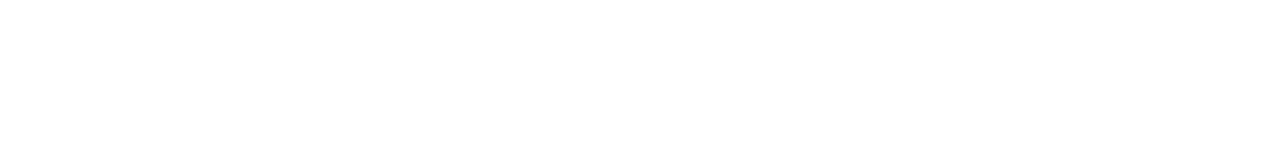
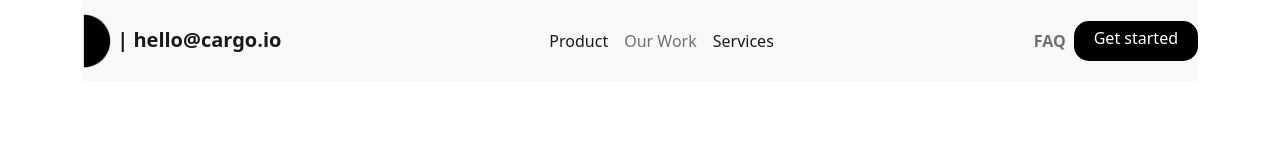
Before and after one commit to Dyepitech/tp-git, a plain HTML site: page index.html in a window 1280 px wide. Drawn offline with nearby package versions, Linux system fonts and the light colour scheme.

Commit message:
Version NavBar

```diff
--- a/css/style.css
+++ b/css/style.css
@@ -0,0 +1,7 @@
+.nb {
+    background-color: #000;
+    text-decoration: none;
+    padding: 5px 20px;
+    border-radius: 15px;
+    color: white;
+}
--- a/index.html
+++ b/index.html
@@ -1,12 +1,58 @@
-<!DOCTYPE html>
-<html lang="en">
-<head>
-    <meta charset="UTF-8">
-    <meta name="viewport" content="width=device-width, initial-scale=1.0">
-    <link rel="stylesheet" href="./css/style.css">
-    <title>Document</title>
-</head>
-<body>
+<!doctype html>
+<html lang="fr">
+  <head>
+    <!-- Required meta tags -->
+    <meta charset="utf-8">
+    <meta name="viewport" content="width=device-width, initial-scale=1">
+    <link href="https://cdn.jsdelivr.net/npm/bootstrap@5.1.3/dist/css/bootstrap.min.css" rel="stylesheet" integrity="sha384-1BmE4kWBq78iYhFldvKuhfTAU6auU8tT94WrHftjDbrCEXSU1oBoqyl2QvZ6jIW3" crossorigin="anonymous">
+    <link rel="stylesheet" href="css/style.css">
+<title>Hello, world!</title>
+  </head>
 
-</body>
+  <body>
+    <div class="container" style="color: #000">
+      <nav class="navbar navbar-expand-lg navbar-light bg-light">
+        <div class="d-flex">
+          <a class="navbar-brand fw-bold " href="#" >
+            <img src="img/vecteezy_half-circle_1192333.png" alt="" width="30"  class="d-inline-block align-text-center">
+            | hello@cargo.io
+          </a>
+        </div>
+          <div class="collapse navbar-collapse d-flex justify-content-center" id="navbarSupportedContent">
+            <div class="justify-content-center">
+            <ul class="navbar-nav me-auto mb-2 mb-lg-0 ">
+                <li class="nav-item">
+                  <a class="nav-link active" aria-current="page" href="#">Product</a>
+                </li>
+                <li class="nav-item">
+                  <a class="nav-link" href="#">Our Work</a>
+                </li>
+                <li class="nav-item">
+                  <a class="nav-link active" aria-current="page" href="#">Services</a>
+                </li>
+              </ul>
+              </div>
+            </div>
+            <div class=" justify-content-end" id="navbarSupportedContent">
+            <ul class="navbar-nav me-auto mb-2 mb-lg-0 align-text-center">
+              <li class="nav-item mr-3">
+                <a class="nav-link fw-bold" href="#" >FAQ</a>
+              </li>
+              <a class="nb" href="#">Get started</a>
+            </ul>
+          </div>
+
+
+        </div>
+      </div>
+    </nav>
+    </div
+
+
+
+
+    <script src="https://cdn.jsdelivr.net/npm/bootstrap@5.1.3/dist/js/bootstrap.bundle.min.js" integrity="sha384-ka7Sk0Gln4gmtz2MlQnikT1wXgYsOg+OMhuP+IlRH9sENBO0LRn5q+8nbTov4+1p" crossorigin="anonymous"></script>
+
+
+  </body>
 </html>
```
Also changed, not shown: navbar.html (deleted, +0 -58 lines).
